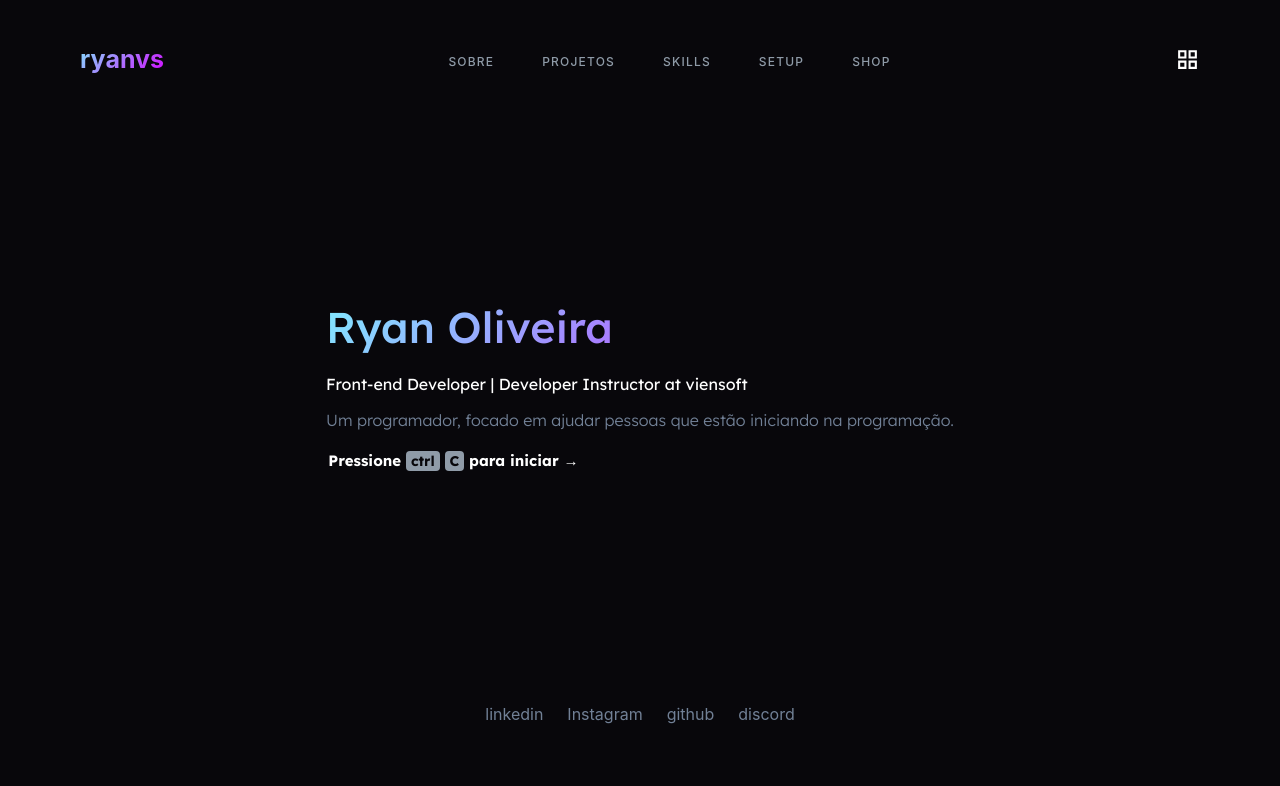
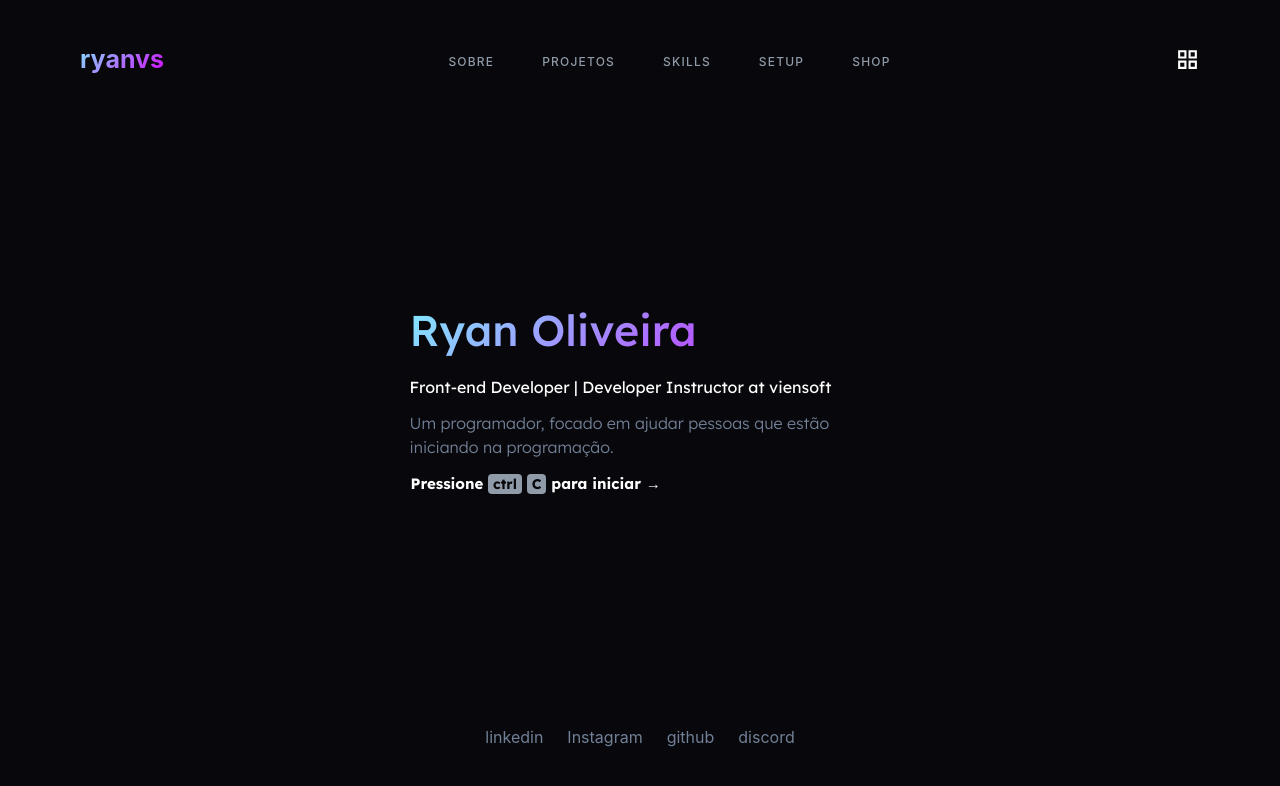
Before and after one commit to ryanoliveiragit/Portfolio-typescript, a Next.js app: page / in a window 1280 px wide. Shown: the top 786 px of the page. Built offline with nearby package versions, Linux system fonts and the light colour scheme.

Commit message:
create about page

```diff
--- a/src/components/modal/index.tsx
+++ b/src/components/modal/index.tsx
@@ -12,6 +12,7 @@ import { AiFillGithub } from "react-icons/ai";
 import { AiFillLinkedin } from "react-icons/ai";
 import { RxDiscordLogo } from "react-icons/rx";
 import AlertModal from "./content/alert";
+import Link from 'next/link'
 
 type MyAttributes = {
   closemodal: () => void;
@@ -110,12 +111,12 @@ const BasicUsage: React.FC<MyAttributes> = ({closemodal}) => {
                 m={"2%"}
               >
                 <AiOutlineHome size={20} />
-                Home
+                <Link href="/home">Home</Link>
               </Text>
             </a>
             <Text className="highlight" p={2} gap={3} display={"flex"} m={"2%"}>
               <BiUser size={20} />
-              Sobre
+              <Link href="/sobre">Sobre</Link>
             </Text>
             <Text className="highlight" p={2} gap={3} display={"flex"} m={"2%"}>
               <RxCode size={20} />
--- a/src/pages/index.tsx
+++ b/src/pages/index.tsx
@@ -43,8 +43,8 @@ useEffect(() => {
 
   return (
     <>
+    <Header />
       <Container>
-        <Header />
         <Flex
           fontFamily={"Lexend"}
           height={"75vh"}
@@ -88,8 +88,8 @@ useEffect(() => {
             </Stack>
           </Center>
         </Flex>
-        <SmallWithNavigation />
       </Container>
+      <SmallWithNavigation />
     </>
   );
 }
--- a/styles/GlobalStyles.css
+++ b/styles/GlobalStyles.css
@@ -11,15 +11,9 @@ span {
 }
 .logo {
   background-image: linear-gradient(135deg, #80ecff, #d502ff);
-
-  /* Segundo passo: apagar do fundo tudo que não estiver imediatamente atrás de texto */
   background-clip: text;
-  -webkit-background-clip: text; /* Alguns navegadores precisam do prefixo */
-
-  /* Terceiro passo: apagar o texto, deixando apenas o fundo atrás dele */
+  -webkit-background-clip: text;
   -webkit-text-fill-color: transparent;
-
-  /* Cor que contraste com o degradê, caso o navegador não suporte `background-clip: text` */
   color: black;
 }
 ::-webkit-scrollbar {
@@ -63,6 +57,22 @@ background-color: #181717e8!important;
   color: black;
 
 }
+
+
+.gradientMobile {
+  /* Primeiro passo: definir um degradê como fundo */
+  background-image: linear-gradient(135deg, #ff8080, #ff05ea);
+  /* Segundo passo: apagar do fundo tudo que não estiver imediatamente atrás de texto */
+  background-clip: text;
+  -webkit-background-clip: text; /* Alguns navegadores precisam do prefixo */
+
+  /* Terceiro passo: apagar o texto, deixando apenas o fundo atrás dele */
+  -webkit-text-fill-color: transparent;
+
+  /* Cor que contraste com o degradê, caso o navegador não suporte `background-clip: text` */
+  color: black;
+
+}
 .css-1ynfsgs {
   margin: 0!important;
 }
@@ -91,3 +101,64 @@ background-color: #181717e8!important;
 .buttonHome:hover {
   background-color: rgb(56, 56, 56);
 }
+.container {
+  padding: 1% 30%;
+  align-items: flex-start;
+  justify-content: center;
+  flex-direction: column;
+  display: flex;
+}
+
+.photo {
+  display: flex;
+}
+.none {
+  display: block;
+}
+img {
+  width: 45%;
+  border-radius: 15px;
+  padding-bottom: 0%;
+}
+
+@media only screen and (max-width: 1300px) {
+  .photo {
+    display: block;
+    padding-bottom: 5%;
+  }
+  img {
+    width: 100%;
+  }
+  .container {
+    width: 100%;
+  }
+  .none {
+    display: none;
+  }
+  .gradientMobile {
+    display: none;
+  }
+}
+
+@media only screen and (max-width: 600px) {
+  .photo {
+    display: block;
+    padding-bottom: 5%;
+  }
+  img {
+    width: 100%;
+  }
+  .container {
+    padding: 0%;
+    align-items: flex-start;
+    justify-content: center;
+    flex-direction: column;
+    display: flex;
+  }
+  .none {
+    display: none;
+  }
+  .gradientMobile {
+    display: none;
+  }
+}
```
Also changed, not shown: src/pages/sobre.tsx (+60 -73 lines).
